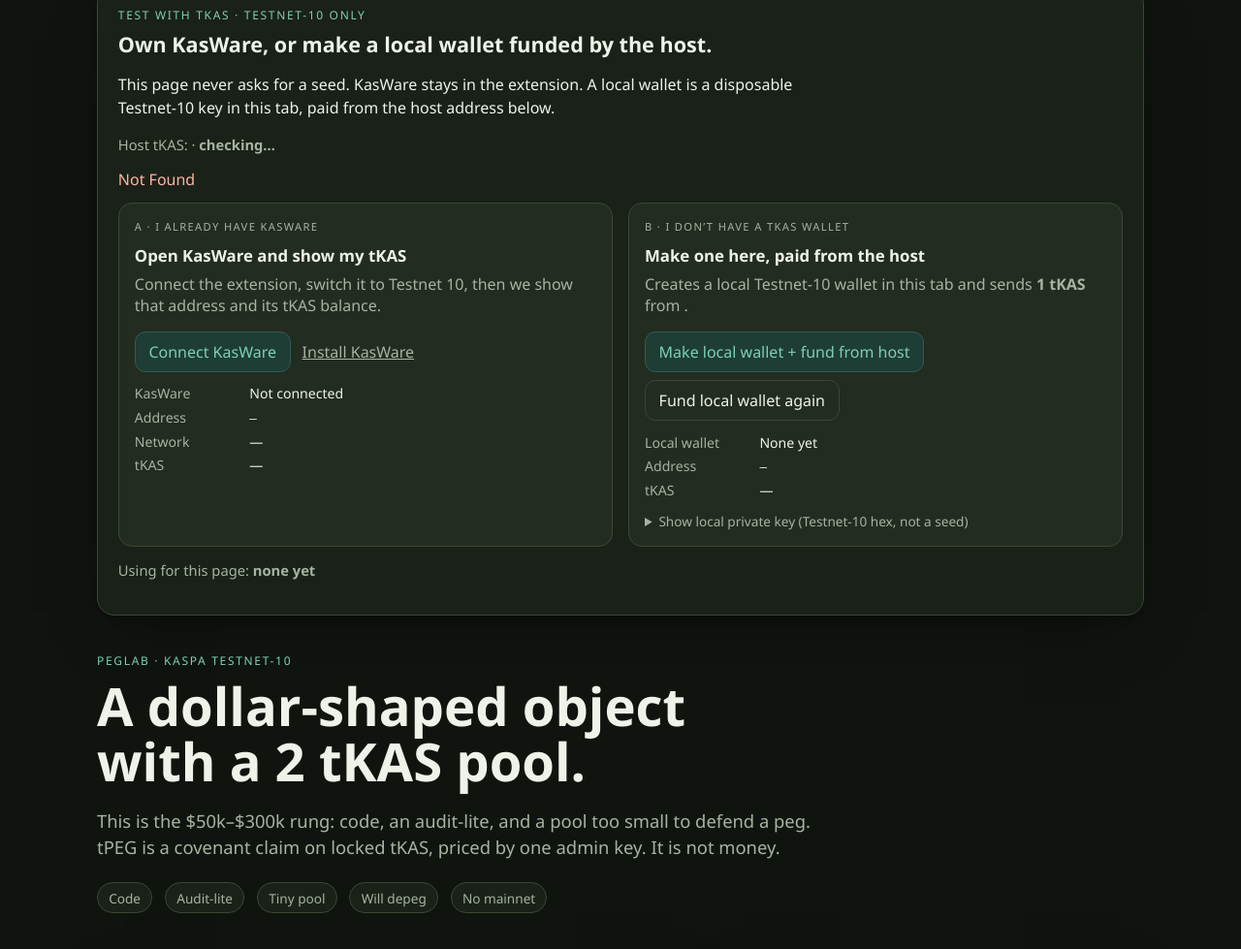
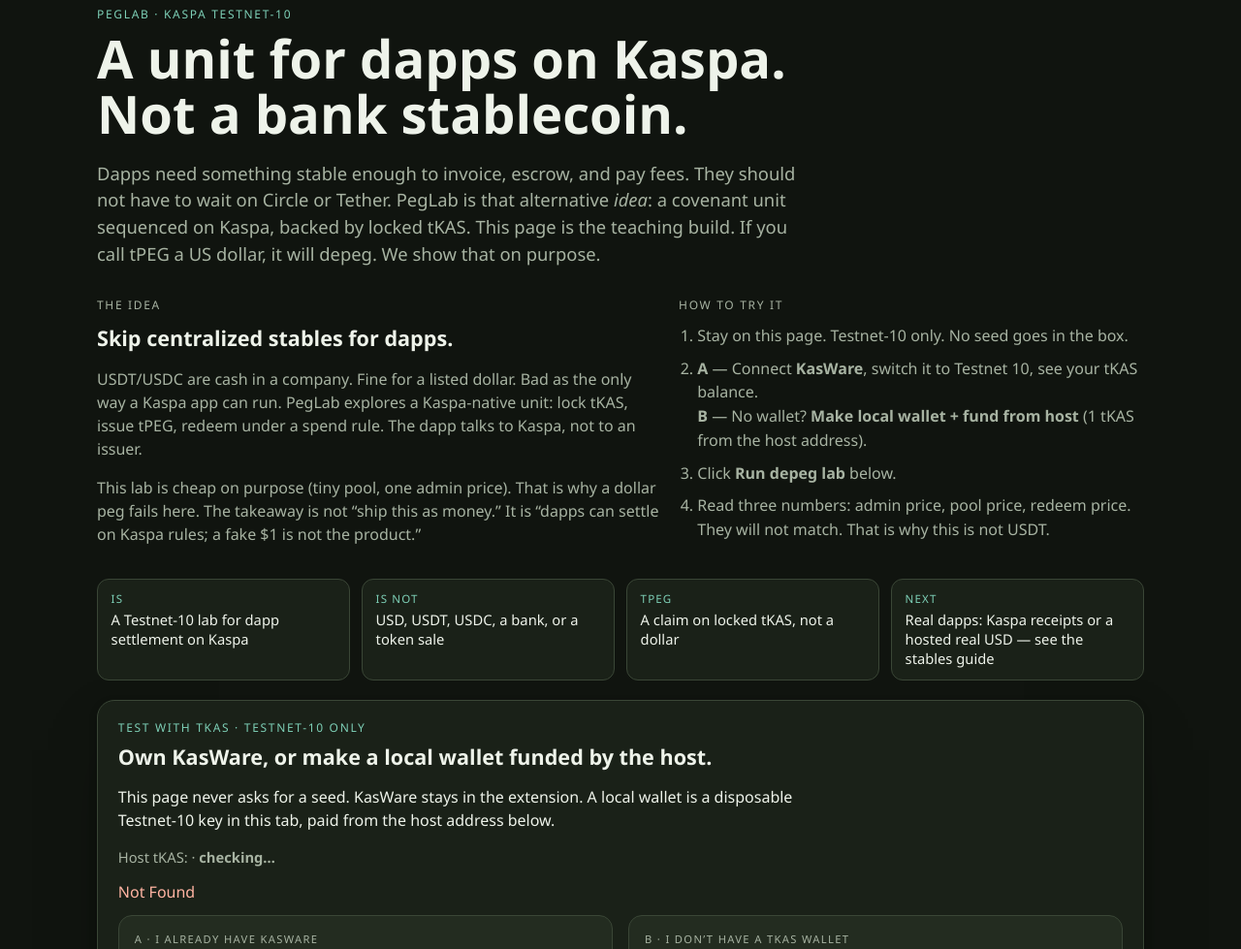
Before and after one commit to STP-KAS/peglab-stp, a website with bundled scripts: page web/index.html in a window 1280 px wide. Shown: the part 81-1060 px from the top of the page at 97% size. Built offline with nearby package versions, Linux system fonts and the light colour scheme; no server answers.

Commit message:
Explain PegLab as a Kaspa unit for dapps, with a four-step try path.
The idea is an alternative to centralized stables for apps on Kaspa. The page still says this Testnet-10 build will depeg if you treat tPEG as USD.

```diff
--- a/web/index.html
+++ b/web/index.html
@@ -3,12 +3,42 @@
 <head>
   <meta charset="utf-8">
   <meta name="viewport" content="width=device-width, initial-scale=1">
-  <title>PegLab — Testnet toy. Will depeg.</title>
-  <meta name="description" content="Kaspa Testnet-10 community-toy stable. Not USD. Tiny pool. Will depeg.">
+  <title>PegLab — Kaspa unit for dapps, not a bank dollar</title>
+  <meta name="description" content="PegLab is a Kaspa-native alternative to centralized stablecoins for dapps. Testnet-10 lab. Not USD. Will depeg if you treat it as a dollar.">
   <link rel="stylesheet" href="./styles.css">
 </head>
 <body>
-  <div class="banner">TESTNET TOY · NOT USD · NOT AN ISSUER · WILL DEPEG</div>
+  <div class="banner">TESTNET-10 LAB · NOT USD · NOT USDT/USDC · WILL DEPEG IF YOU TREAT IT AS A DOLLAR</div>
+  <header>
+    <p class="eyebrow">PegLab · Kaspa Testnet-10</p>
+    <h1>A unit for dapps on Kaspa.<br>Not a bank stablecoin.</h1>
+    <p class="lead">Dapps need something stable enough to invoice, escrow, and pay fees. They should not have to wait on Circle or Tether. PegLab is that alternative <em>idea</em>: a covenant unit sequenced on Kaspa, backed by locked tKAS. This page is the teaching build. If you call tPEG a US dollar, it will depeg. We show that on purpose.</p>
+  </header>
+  <section class="idea" id="what">
+    <div class="idea-grid">
+      <article>
+        <p class="eyebrow">The idea</p>
+        <h2>Skip centralized stables for dapps.</h2>
+        <p>USDT/USDC are cash in a company. Fine for a listed dollar. Bad as the only way a Kaspa app can run. PegLab explores a Kaspa-native unit: lock tKAS, issue tPEG, redeem under a spend rule. The dapp talks to Kaspa, not to an issuer.</p>
+        <p>This lab is cheap on purpose (tiny pool, one admin price). That is why a dollar peg fails here. The takeaway is not “ship this as money.” It is “dapps can settle on Kaspa rules; a fake $1 is not the product.”</p>
+      </article>
+      <article>
+        <p class="eyebrow">How to try it</p>
+        <ol class="how">
+          <li>Stay on this page. Testnet-10 only. No seed goes in the box.</li>
+          <li><strong>A</strong> — Connect <strong>KasWare</strong>, switch it to Testnet 10, see your tKAS balance.<br><strong>B</strong> — No wallet? <strong>Make local wallet + fund from host</strong> (1 tKAS from the host address).</li>
+          <li>Click <strong>Run depeg lab</strong> below.</li>
+          <li>Read three numbers: admin price, pool price, redeem price. They will not match. That is why this is not USDT.</li>
+        </ol>
+      </article>
+    </div>
+    <dl class="is-isnot">
+      <div><dt>Is</dt><dd>A Testnet-10 lab for dapp settlement on Kaspa</dd></div>
+      <div><dt>Is not</dt><dd>USD, USDT, USDC, a bank, or a token sale</dd></div>
+      <div><dt>tPEG</dt><dd>A claim on locked tKAS, not a dollar</dd></div>
+      <div><dt>Next</dt><dd>Real dapps: Kaspa receipts or a hosted real USD — see the stables guide</dd></div>
+    </dl>
+  </section>
   <section class="wallet-bar" id="wallet-bar">
     <p class="eyebrow">Test with tKAS · Testnet-10 only</p>
     <h2>Own KasWare, or make a local wallet funded by the host.</h2>
@@ -56,18 +86,6 @@
     </div>
     <p class="active-line">Using for this page: <strong id="active-wallet">none yet</strong></p>
   </section>
-  <header>
-    <p class="eyebrow">PegLab · Kaspa Testnet-10</p>
-    <h1>A dollar-shaped object<br>with a 2 tKAS pool.</h1>
-    <p class="lead">This is the $50k–$300k rung: code, an audit-lite, and a pool too small to defend a peg. tPEG is a covenant claim on locked tKAS, priced by one admin key. It is not money.</p>
-    <div class="rung">
-      <span>Code</span>
-      <span>Audit-lite</span>
-      <span>Tiny pool</span>
-      <span>Will depeg</span>
-      <span>No mainnet</span>
-    </div>
-  </header>
   <main>
     <section class="board">
       <article class="card">
@@ -91,7 +109,7 @@
     </section>
     <section class="lab card">
       <h2>Depeg lab</h2>
-      <p class="note">Five scripted steps. The last one is the product: target, pool, and redeem disagree, and a 2 tKAS pool cannot pull them together.</p>
+      <p class="note">Five scripted steps. A tiny pool and an admin price cannot hold $1. That is the warning for any dapp that wants a “Kaspa stable” without reserves. Target, pool, and redeem will disagree.</p>
       <div class="controls">
         <button id="demo" class="primary">Run depeg lab</button>
       </div>
@@ -99,8 +117,8 @@
     </section>
   </main>
   <footer>
-    <p class="note">Anybody can compile a similarly named series. A name is not authenticity. Verify genesis outpoint, template hash, series bytes, and backing. Redeem is tKAS at an admin price, not dollars. Pause blocks new risk; it does not create a peg.</p>
-    <p class="note">PegLab Testnet-10 wallet: <code>kaspatest:qzpvdakagvwfm95g8pv9ndpupjtndgjfhmve08cg3tv5wgfytjzf7cudwwzv0</code>. Fund it from your miner, then run genesis. The seed is not in this repository.</p>
+    <p class="note">Anybody can compile a similarly named series. A name is not authenticity. Redeem is tKAS at an admin price, not dollars. Pause is a brake, not a peg.</p>
+    <p class="note">Host Testnet-10 address: <code>kaspatest:qzpvdakagvwfm95g8pv9ndpupjtndgjfhmve08cg3tv5wgfytjzf7cudwwzv0</code>. The seed is not in this repository. Longer write-up: <a href="/IDEA.md">IDEA.md</a> · <a href="/STABLES-GUIDE.md">STABLES-GUIDE.md</a></p>
   </footer>
   <script type="module" src="./wallet.js"></script>
   <script type="module" src="./app.js"></script>
--- a/web/styles.css
+++ b/web/styles.css
@@ -32,8 +32,26 @@ code { font-family: ui-monospace, "Cascadia Mono", monospace; font-size: 0.92em;
   border-bottom: 1px solid #6a3b30;
 }
 
-header, main, footer, .wallet-bar { width: min(1080px, calc(100% - 32px)); margin: 0 auto; }
-header { padding: 2.4rem 0 1rem; }
+header, main, footer, .wallet-bar, .idea { width: min(1080px, calc(100% - 32px)); margin: 0 auto; }
+header { padding: 2.4rem 0 0.4rem; }
+
+.idea { margin-top: 0.4rem; margin-bottom: 1.2rem; }
+.idea-grid { display: grid; grid-template-columns: 1.15fr 0.95fr; gap: 1.2rem; }
+@media (max-width: 860px) { .idea-grid { grid-template-columns: 1fr; } }
+.idea-grid article p { color: var(--muted); line-height: 1.5; max-width: 40rem; }
+.idea-grid h2 { margin: 0 0 0.6rem; font-size: 1.35rem; }
+.how { margin: 0; padding-left: 1.2rem; color: var(--muted); line-height: 1.55; }
+.how li { margin-bottom: 0.55rem; }
+.is-isnot {
+  display: grid;
+  grid-template-columns: repeat(4, 1fr);
+  gap: 0.75rem;
+  margin: 1.1rem 0 0;
+}
+@media (max-width: 860px) { .is-isnot { grid-template-columns: 1fr 1fr; } }
+.is-isnot div { background: var(--paper); border: 1px solid var(--rule); border-radius: 12px; padding: 0.75rem 0.85rem; }
+.is-isnot dt { color: var(--green); font-size: 0.72rem; text-transform: uppercase; letter-spacing: 0.1em; }
+.is-isnot dd { margin: 0.3rem 0 0; font-size: 0.92rem; }
 
 .wallet-bar {
   margin-top: 1.2rem;
```
Also changed, not shown: IDEA.md (added, +34 -0 lines), README.md.
